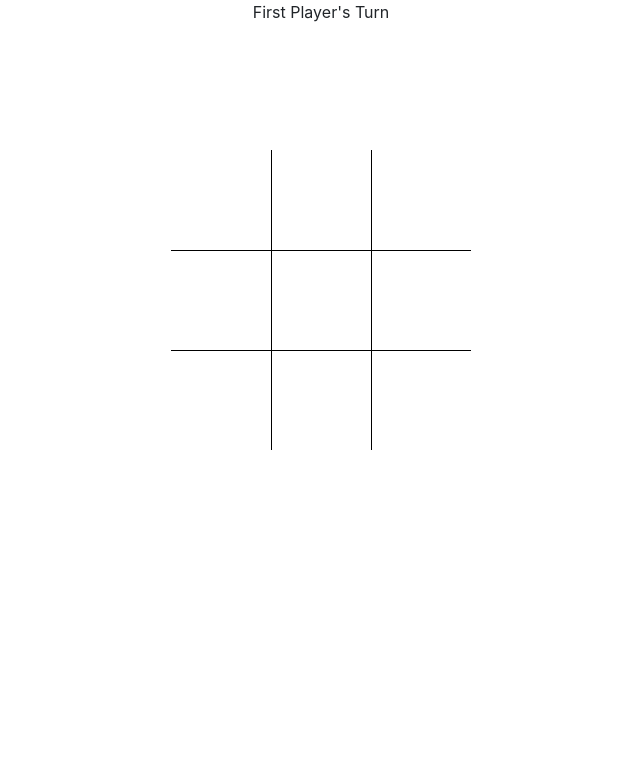
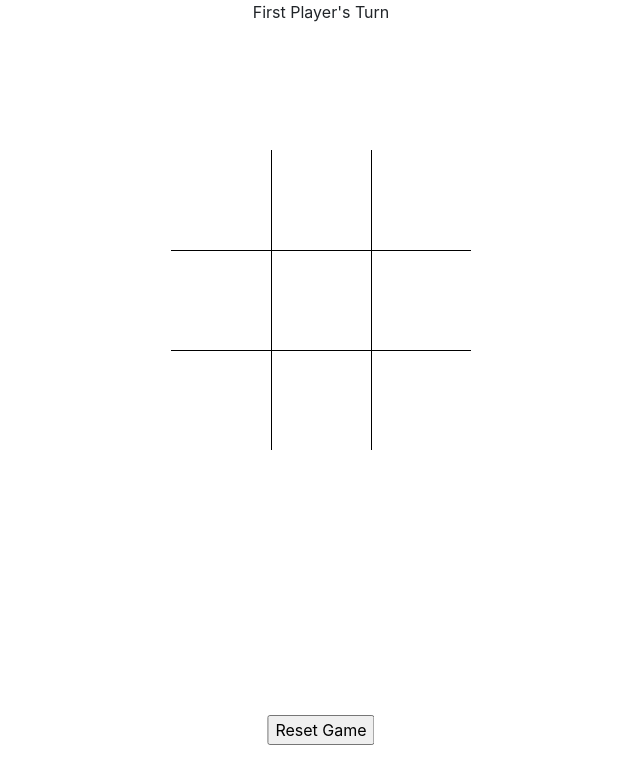
Before and after one commit to jeessicahong/comp1537_term_project, a plain HTML site: page index.html in a window 1280 px wide. Shown: the whole page, without its empty margins (319-959 px from the left). Drawn offline with nearby package versions, Linux system fonts and the light colour scheme.

Commit message:
Added a reset button

```diff
--- a/css/style.css
+++ b/css/style.css
@@ -17,6 +17,14 @@ table {
 	text-align:center;
 }
 
+#resetWrapper {
+	position: absolute;
+	bottom: 5%;
+	left: 50%;
+	transform: translate(-50%, -50%);
+	margin: 0 auto;
+}
+
 #tableDiv {
 	bottom: 25%;
 	left: 50%;
--- a/index.html
+++ b/index.html
@@ -7,7 +7,7 @@
 
 <body>
 	<div>
-		<p id="displayMessage">First Player's Turn</p>
+		<p id="displayMessage"></p>
 	</div>
 	<div id="tableDiv">
 		<table id="ticTable">
@@ -28,6 +28,9 @@
 			</tr>
 		</table>
 	</div>
+	<div id="resetWrapper">
+		<input id = "resetButton" value="Reset Game" title="Reset Game" type="submit" class="button" onclick="resetGame()">
+	</div>
 
 
 	<script src="https://code.jquery.com/jquery-3.4.1.slim.min.js" integrity="sha384-J6qa4849blE2+poT4WnyKhv5vZF5SrPo0iEjwBvKU7imGFAV0wwj1yYfoRSJoZ+n" crossorigin="anonymous"></script>
--- a/js/tictactoe.js
+++ b/js/tictactoe.js
@@ -21,14 +21,14 @@ let movesMap = {
 }
 let table = document.getElementById("ticTable");
 
+window.addEventListener("load", startGame);
 
 function startGame() {
-
+	document.getElementById("displayMessage").innerHTML = "First Player's Turn";
 }
 
 // first player starts with X
 function cellClicked(cell, cell_num) {
-	console.log(turns, firstPlayerTurn);
 	// continue updating table until there are 9 moves (there are 9 squares in tic tac toe)
 	if (turns < 10){
 		if (!firstPlayerTurn){
@@ -51,8 +51,6 @@ function cellClicked(cell, cell_num) {
 	}
 	turns++;
 	checkFinish();
-	console.log(firstPlayerMoves);
-	console.log(secondPlayerMoves);
 	firstPlayerTurn = !firstPlayerTurn;
 }
 
@@ -78,18 +76,31 @@ function checkFinish() {
 				endGame();
 		}
 		else {
-			document.getElementById("displayMessage").innerHTML = "Game Over!";
+			document.getElementById("displayMessage").innerHTML = "Game ended in a Draw!";
+			endGame();
 		}
 	}
 }
 
+function resetGame() {
+	for (let i = 0; i < 3; i++){
+		for (let j = 0; j < 3; j++){
+			table.rows[i].cells[j].innerHTML = "";
+			table.rows[i].cells[j].onclick= function() {cellClicked(this, i*3 + j)}
+		}
+	}
+	firstPlayerMoves = [0, 0, 0, 0, 0, 0, 0, 0];
+	secondPlayerMoves = [0, 0, 0, 0, 0, 0, 0, 0];
+	turns = 1;
+	firstPlayerTurn = true;
+	startGame();
+}
+
 function endGame() {
+	// Make sure no more moves can be made
 	for (let i = 0; i < 3; i++){
 		for (let j = 0; j < 3; j++){
 			table.rows[i].cells[j].onclick=""
 		}
 	}
-
-	// wait for button to play again
-	// startGame()
 }
```
